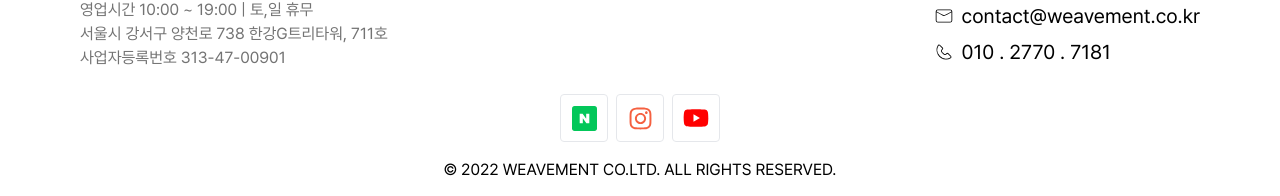
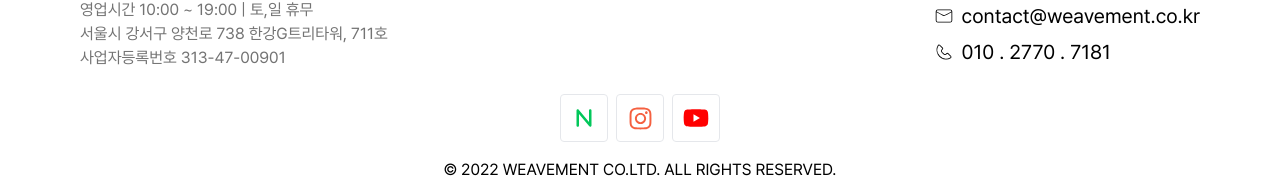
Before and after one commit to HOTGU/weavement_next_ts, a Next.js app: page / in a window 1280 px wide. Shown: the part 2485-2681 px from the top of the page. Built offline with nearby package versions, Linux system fonts and the light colour scheme; no server answers; the database is empty.

Commit message:
네이버 로고 img > react-icons 변경

```diff
--- a/components/Footer.tsx
+++ b/components/Footer.tsx
@@ -1,10 +1,10 @@
 import React from "react";
 import { CiMail, CiPhone } from "react-icons/ci";
+import { FaN } from "react-icons/fa6";
 import NaverImg from "../public/imgs/naver.svg";
 
 import Container from "./Container";
 import Image from "next/legacy/image";
-import { SiNaver, SiInstagram, SiYoutube } from "react-icons/si";
 import Link from "next/link";
 import { FaInstagram, FaYoutube } from "react-icons/fa";
 
@@ -48,11 +48,7 @@ const Footer = () => {
                 className="w-9 h-9 md:w-12 md:h-12 flex rounded justify-center items-center border"
                 aria-label="위브먼트의 네이버 블로그"
               >
-                <img
-                  alt="네이버 로고"
-                  src="imgs/naver.svg"
-                  style={{ width: "25px" }}
-                />
+                <FaN size={20} color="#02C75A" />
               </Link>
               <Link
                 href="https://www.instagram.com/weavement"
--- a/package.json
+++ b/package.json
@@ -45,7 +45,7 @@
     "react-dom": "18.2.0",
     "react-hook-form": "^7.43.9",
     "react-hot-toast": "^2.4.1",
-    "react-icons": "^4.8.0",
+    "react-icons": "^5.0.1",
     "react-select": "^5.7.3",
     "react-spinners": "^0.13.8",
     "sharp": "^0.32.1",
```
Also changed, not shown: 1 other file (tests, documents, lock files or other folders).
